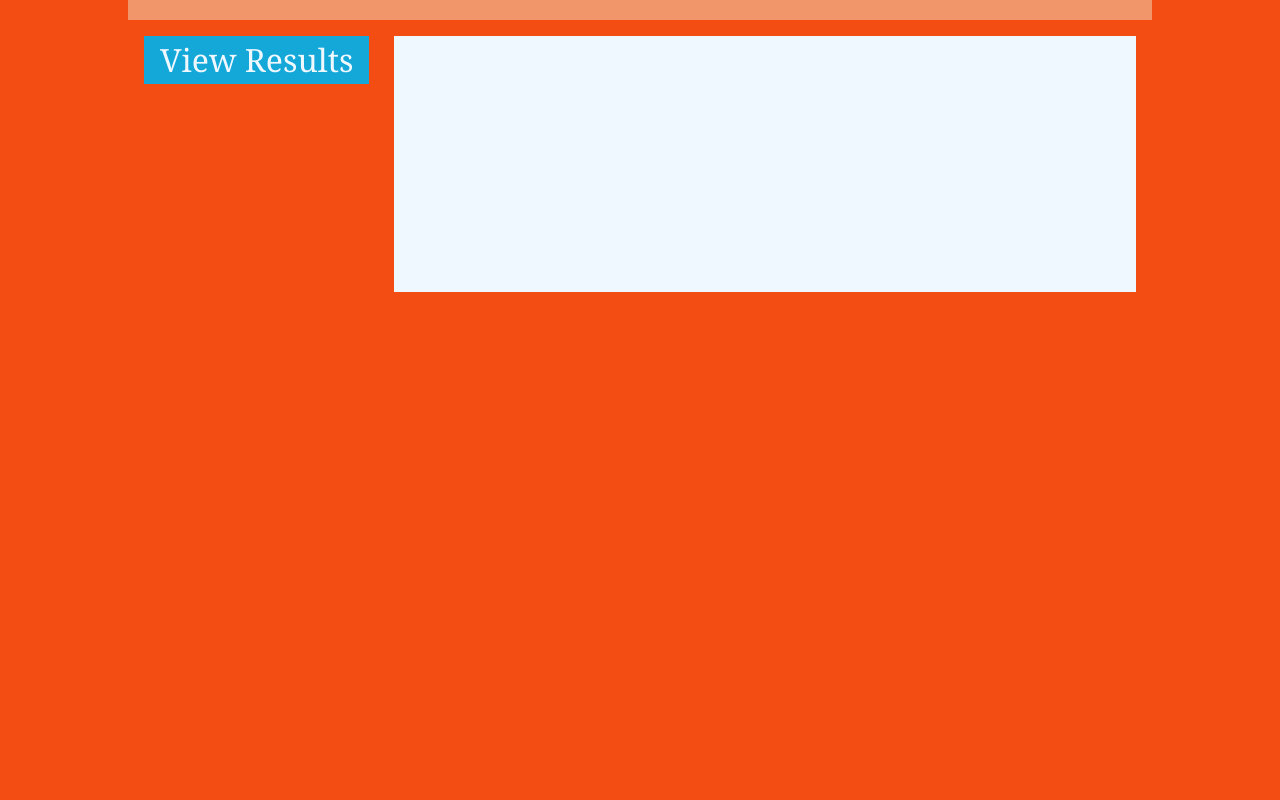
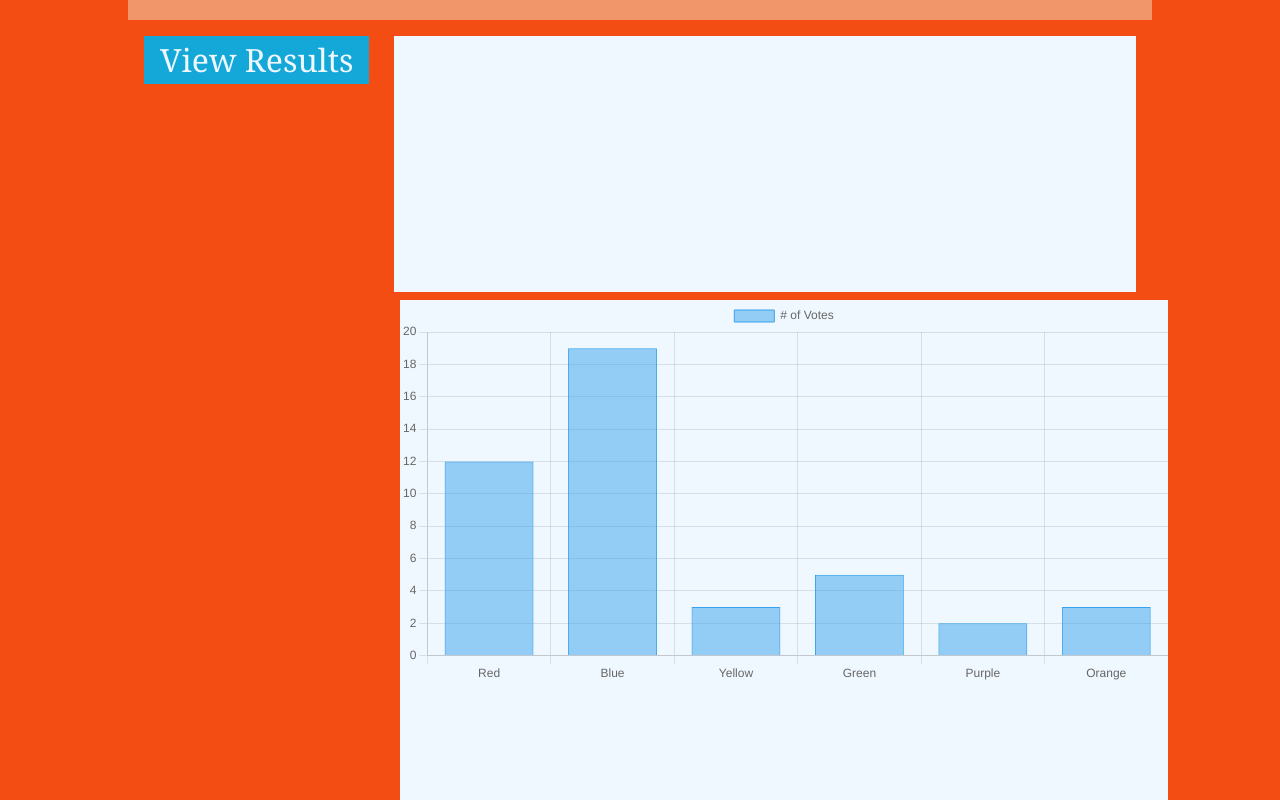
Before and after one commit to DeltaV-Instructor/class-11-201, a plain HTML site: page index.html in a window 1280 px wide. Shown: the part 668-1468 px from the top of the page. Before the commit the page ends 960 px from the top, so only its background shows below. Drawn offline with nearby package versions, Linux system fonts and the light colour scheme.

Commit message:
chart js added

```diff
--- a/css/pizza.css
+++ b/css/pizza.css
@@ -81,3 +81,18 @@ section + div {
   width: max-content;
 
 }
+footer {
+
+  margin-top: 200px;
+
+
+}
+
+footer div {
+  height: 500px;
+  /* display: flex; */
+  /* justify-content: center; */
+  margin-left: 400px;
+  background-color: aliceblue;
+  width: 60%;
+}
--- a/index.html
+++ b/index.html
@@ -9,7 +9,7 @@
     <meta name="viewport" content="width=device-width, initial-scale=1">
     <link rel="stylesheet" href="css/reset.css">
     <link rel="stylesheet" href="css/pizza.css">
-
+    <script src="https://cdn.jsdelivr.net/npm/chart.js"></script>
   </head>
   <body>
     <main>
@@ -28,6 +28,38 @@
       <!-- here is where we are going to render the list in the ul  -->
       <ul></ul>
     </main>
+    <footer>
+      <div>
+        <canvas id="myChart"></canvas>
+      </div>
+    </footer>
+
+
+    <script>
+      const ctx = document.getElementById('myChart');
+
+      new Chart(ctx, {
+        type: 'bar',
+        data: {
+          labels: ['Red', 'Blue', 'Yellow', 'Green', 'Purple', 'Orange'],
+          datasets: [{
+            label: '# of Votes',
+            data: [12, 19, 3, 5, 2, 3],
+            borderWidth: 1
+          }]
+        },
+        options: {
+          scales: {
+            y: {
+              beginAtZero: true
+            }
+          }
+        }
+      });
+    </script>
+
+
+
 
     <script src="js/app.js" ></script>
   </body>
```
